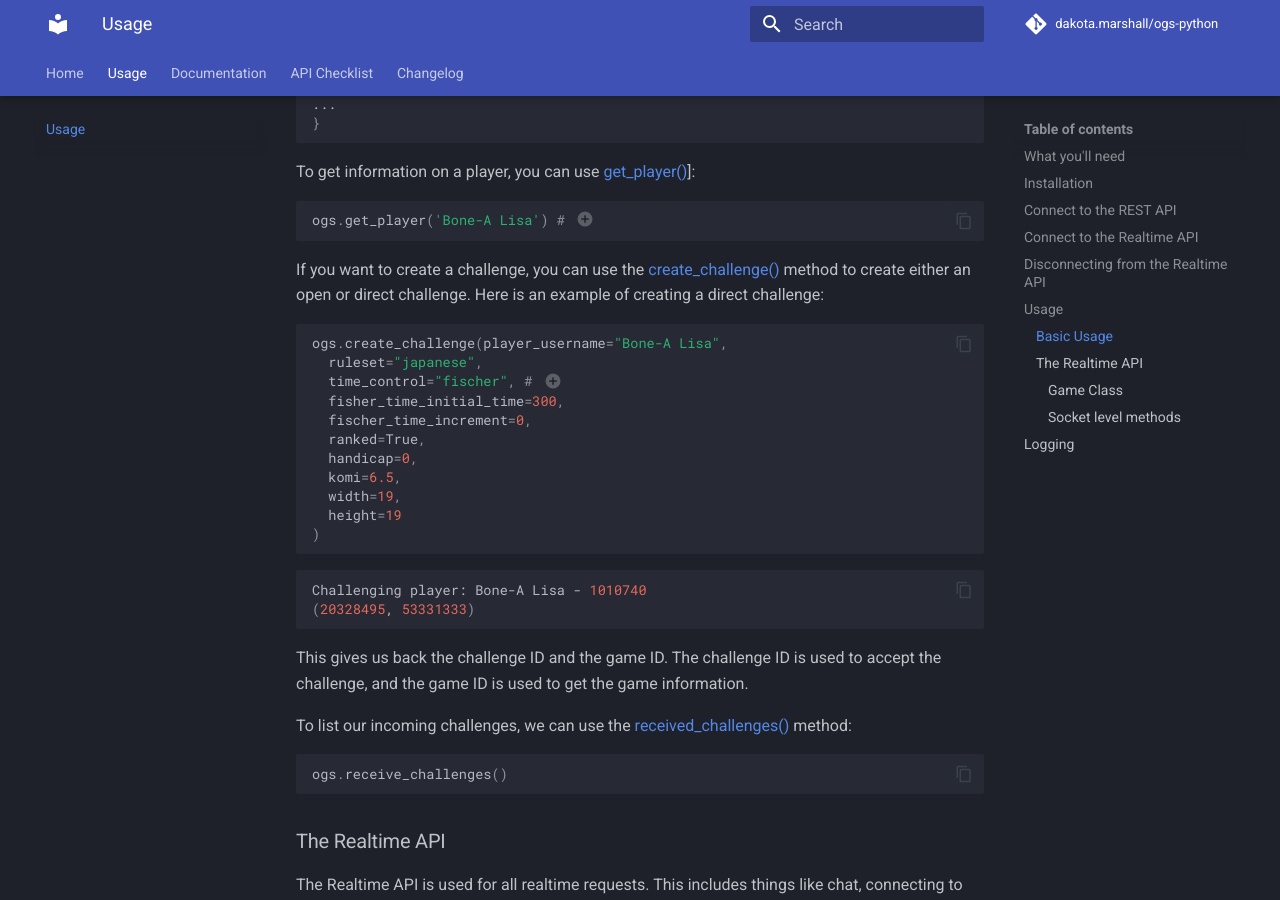
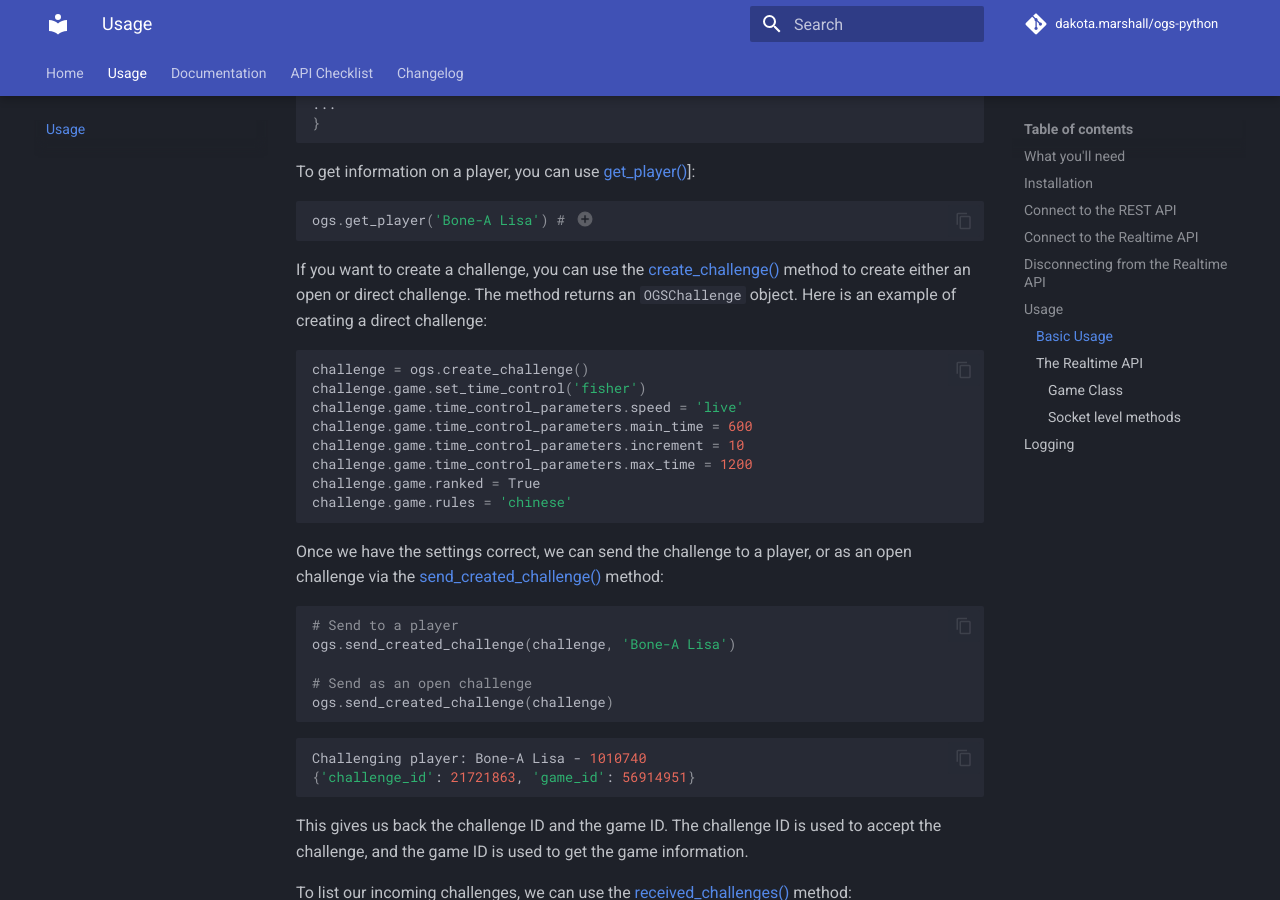
Before and after one commit to dakota-marshall/python-ogs, an MkDocs documentation site: the page built from docs/usage.md, in a window 1280 px wide and 900 px high, scrolled down 3083 px. Built offline with MkDocs 1.6.1 and Material for MkDocs 9.7.7, drawn with Linux system fonts in a browser that asks for light colours; comment, search, counter and statistics services are not loaded; the version menu is left out.

Commit message:
docs: Update CHANGELOG and usage documentation

````diff
--- a/docs/usage.md
+++ b/docs/usage.md
@@ -92,27 +92,32 @@ ogs.get_player('Bone-A Lisa') # (1)
 
 1. The username is case sensitive.
 
-If you want to create a challenge, you can use the [create_challenge()](/api/#src.ogsapi.client.OGSClient.create_challenge) method to create either an open or direct challenge. Here is an example of creating a direct challenge:
+If you want to create a challenge, you can use the [create_challenge()](/api/#src.ogsapi.client.OGSClient.create_challenge) method to create either an open or direct challenge. The method returns an `OGSChallenge` object. Here is an example of creating a direct challenge:
 
 ```python
-ogs.create_challenge(player_username="Bone-A Lisa",
-  ruleset="japanese",
-  time_control="fischer", # (1)
-  fisher_time_initial_time=300,
-  fischer_time_increment=0,
-  ranked=True,
-  handicap=0,
-  komi=6.5,
-  width=19,
-  height=19
-)
+challenge = ogs.create_challenge()
+challenge.game.set_time_control('fisher')
+challenge.game.time_control_parameters.speed = 'live'
+challenge.game.time_control_parameters.main_time = 600
+challenge.game.time_control_parameters.increment = 10
+challenge.game.time_control_parameters.max_time = 1200
+challenge.game.ranked = True
+challenge.game.rules = 'chinese'
 ```
 
-1. Selecting the time control will automatically set the time control parameters. For example, if you select `fischer`, the `main_time` and `increment` parameters will be used. If you select `byoyomi`, the `period_time` and `periods` parameters will be used.
+Once we have the settings correct, we can send the challenge to a player, or as an open challenge via the [send_created_challenge()](/api/#src.ogsapi.client.OGSClient.send_created_challenge) method:
+
+```python
+# Send to a player
+ogs.send_created_challenge(challenge, 'Bone-A Lisa')
+
+# Send as an open challenge
+ogs.send_created_challenge(challenge)
+```
 
 ```bash
 Challenging player: Bone-A Lisa - 1010740
-(20328495, 53331333)
+{'challenge_id': 21721863, 'game_id': 56914951}
 ```
 
 This gives us back the challenge ID and the game ID. The challenge ID is used to accept the challenge, and the game ID is used to get the game information.
````
Also changed, not shown: CHANGELOG.md (+9 -0 lines).
